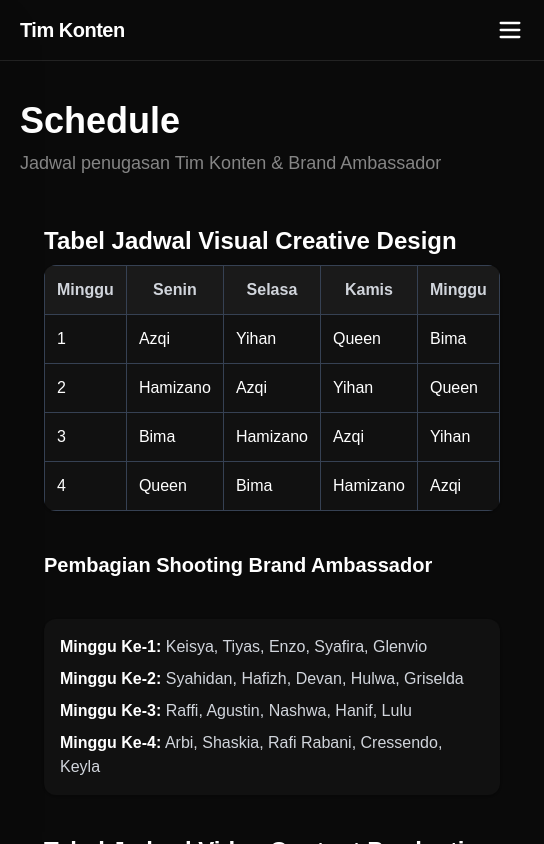
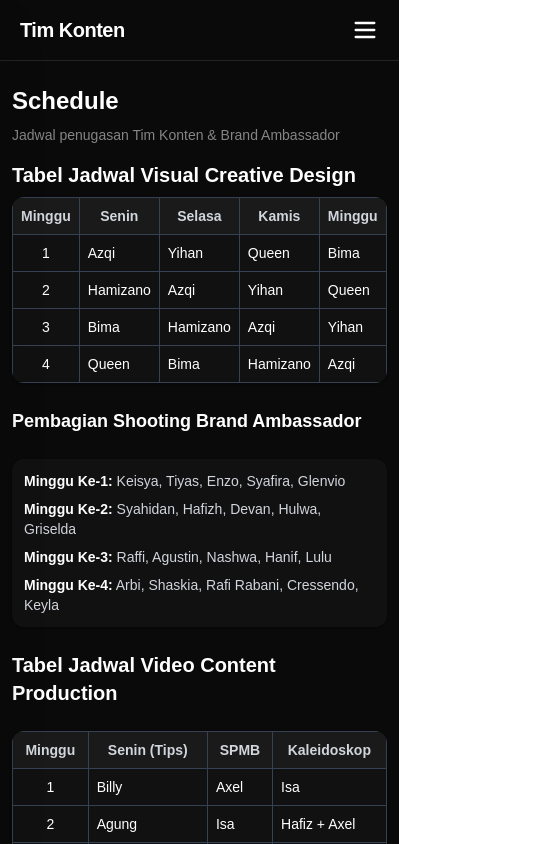
Before and after one commit to axellfumioo/timkongten, a Next.js app: page /dashboard/schedule in a window 390 px wide. Shown: the whole page, 544 px wide, since content can reach past the window. Built offline with nearby package versions, Linux system fonts and the light colour scheme; no server answers; sample sign-in values are in the browser's storage.

Commit message:
fix table responsive

```diff
--- a/src/app/dashboard/schedule/page.tsx
+++ b/src/app/dashboard/schedule/page.tsx
@@ -25,110 +25,110 @@ const App = () => {
                     </div>
 
                     {/* Main Content */}
-                    <main className="flex-1 px-5 sm:px-10 pt-10 bg-[#0a0a0a] overflow-y-auto">
-                        <div className="mb-6">
-                            <h1 className="text-4xl font-extrabold mb-2">Schedule</h1>
-                            <p className="text-white/50 text-lg">Jadwal penugasan Tim Konten & Brand Ambassador</p>
+                    <main className="flex-1 px-3 sm:px-5 lg:px-10 pt-6 sm:pt-10 bg-[#0a0a0a] overflow-y-auto">
+                        <div className="mb-4 sm:mb-6">
+                            <h1 className="text-2xl sm:text-3xl lg:text-4xl font-extrabold mb-2">Schedule</h1>
+                            <p className="text-white/50 text-sm sm:text-base lg:text-lg">Jadwal penugasan Tim Konten & Brand Ambassador</p>
                         </div>
                         <div>
-                            <div className="p-6 space-y-10 bg-[#0a0a0a] min-h-screen text-white">
+                            <div className="pb-6 space-y-6 sm:space-y-8 lg:space-y-10 bg-[#0a0a0a] min-h-screen text-white">
 
                                 {/* TABEL 1 */}
-                                <h2 className="text-2xl font-bold mb-2">Tabel Jadwal Visual Creative Design</h2>
+                                <h2 className="text-xl sm:text-2xl font-bold mb-2">Tabel Jadwal Visual Creative Design</h2>
 
                                 <div className="overflow-x-auto bg-[#111] shadow rounded-xl">
-                                    <table className="min-w-full border border-gray-700 text-white">
+                                    <table className="min-w-full border border-gray-700 text-white text-sm sm:text-base">
                                         <thead className="bg-[#1a1a1a] text-gray-300">
                                             <tr>
-                                                <th className="border border-gray-700 p-3">Minggu</th>
-                                                <th className="border border-gray-700 p-3">Senin</th>
-                                                <th className="border border-gray-700 p-3">Selasa</th>
-                                                <th className="border border-gray-700 p-3">Kamis</th>
-                                                <th className="border border-gray-700 p-3">Minggu</th>
+                                                <th className="border border-gray-700 p-2 sm:p-3 whitespace-nowrap">Minggu</th>
+                                                <th className="border border-gray-700 p-2 sm:p-3 whitespace-nowrap">Senin</th>
+                                                <th className="border border-gray-700 p-2 sm:p-3 whitespace-nowrap">Selasa</th>
+                                                <th className="border border-gray-700 p-2 sm:p-3 whitespace-nowrap">Kamis</th>
+                                                <th className="border border-gray-700 p-2 sm:p-3 whitespace-nowrap">Minggu</th>
                                             </tr>
                                         </thead>
                                         <tbody>
                                             <tr>
-                                                <td className="border border-gray-700 p-3">1</td>
-                                                <td className="border border-gray-700 p-3">Azqi</td>
-                                                <td className="border border-gray-700 p-3">Yihan</td>
-                                                <td className="border border-gray-700 p-3">Queen</td>
-                                                <td className="border border-gray-700 p-3">Bima</td>
+                                                <td className="border border-gray-700 p-2 sm:p-3 text-center">1</td>
+                                                <td className="border border-gray-700 p-2 sm:p-3">Azqi</td>
+                                                <td className="border border-gray-700 p-2 sm:p-3">Yihan</td>
+                                                <td className="border border-gray-700 p-2 sm:p-3">Queen</td>
+                                                <td className="border border-gray-700 p-2 sm:p-3">Bima</td>
                                             </tr>
                                             <tr>
-                                                <td className="border border-gray-700 p-3">2</td>
-                                                <td className="border border-gray-700 p-3">Hamizano</td>
-                                                <td className="border border-gray-700 p-3">Azqi</td>
-                                                <td className="border border-gray-700 p-3">Yihan</td>
-                                                <td className="border border-gray-700 p-3">Queen</td>
+                                                <td className="border border-gray-700 p-2 sm:p-3 text-center">2</td>
+                                                <td className="border border-gray-700 p-2 sm:p-3">Hamizano</td>
+                                                <td className="border border-gray-700 p-2 sm:p-3">Azqi</td>
+                                                <td className="border border-gray-700 p-2 sm:p-3">Yihan</td>
+                                                <td className="border border-gray-700 p-2 sm:p-3">Queen</td>
                                             </tr>
                                             <tr>
-                                                <td className="border border-gray-700 p-3">3</td>
-                                                <td className="border border-gray-700 p-3">Bima</td>
-                                                <td className="border border-gray-700 p-3">Hamizano</td>
-                                                <td className="border border-gray-700 p-3">Azqi</td>
-                                                <td className="border border-gray-700 p-3">Yihan</td>
+                                                <td className="border border-gray-700 p-2 sm:p-3 text-center">3</td>
+                                                <td className="border border-gray-700 p-2 sm:p-3">Bima</td>
+                                                <td className="border border-gray-700 p-2 sm:p-3">Hamizano</td>
+                                                <td className="border border-gray-700 p-2 sm:p-3">Azqi</td>
+                                                <td className="border border-gray-700 p-2 sm:p-3">Yihan</td>
                                             </tr>
                                             <tr>
-                                                <td className="border border-gray-700 p-3">4</td>
-                                                <td className="border border-gray-700 p-3">Queen</td>
-                                                <td className="border border-gray-700 p-3">Bima</td>
-                                                <td className="border border-gray-700 p-3">Hamizano</td>
-                                                <td className="border border-gray-700 p-3">Azqi</td>
+                                                <td className="border border-gray-700 p-2 sm:p-3 text-center">4</td>
+                                                <td className="border border-gray-700 p-2 sm:p-3">Queen</td>
+                                                <td className="border border-gray-700 p-2 sm:p-3">Bima</td>
+                                                <td className="border border-gray-700 p-2 sm:p-3">Hamizano</td>
+                                                <td className="border border-gray-700 p-2 sm:p-3">Azqi</td>
                                             </tr>
                                         </tbody>
                                     </table>
                                 </div>
 
                                 {/* Brand Ambassador */}
-                                <h3 className="text-xl font-semibold mt-6">Pembagian Shooting Brand Ambassador</h3>
+                                <h3 className="text-lg sm:text-xl font-semibold mt-4 sm:mt-6">Pembagian Shooting Brand Ambassador</h3>
 
-                                <div className="bg-[#111] shadow rounded-xl p-4 text-gray-300">
-                                    <div className="space-y-2">
-                                        <p><span className="font-bold text-white">Minggu Ke-1:</span> Keisya, Tiyas, Enzo, Syafira, Glenvio</p>
-                                        <p><span className="font-bold text-white">Minggu Ke-2:</span> Syahidan, Hafizh, Devan, Hulwa, Griselda</p>
-                                        <p><span className="font-bold text-white">Minggu Ke-3:</span> Raffi, Agustin, Nashwa, Hanif, Lulu</p>
-                                        <p><span className="font-bold text-white">Minggu Ke-4:</span> Arbi, Shaskia, Rafi Rabani, Cressendo, Keyla</p>
+                                <div className="bg-[#111] shadow rounded-xl p-3 sm:p-4 text-gray-300">
+                                    <div className="space-y-2 sm:space-y-3 text-sm sm:text-base">
+                                        <p className="break-words"><span className="font-bold text-white">Minggu Ke-1:</span> Keisya, Tiyas, Enzo, Syafira, Glenvio</p>
+                                        <p className="break-words"><span className="font-bold text-white">Minggu Ke-2:</span> Syahidan, Hafizh, Devan, Hulwa, Griselda</p>
+                                        <p className="break-words"><span className="font-bold text-white">Minggu Ke-3:</span> Raffi, Agustin, Nashwa, Hanif, Lulu</p>
+                                        <p className="break-words"><span className="font-bold text-white">Minggu Ke-4:</span> Arbi, Shaskia, Rafi Rabani, Cressendo, Keyla</p>
                                     </div>
                                 </div>
 
                                 {/* TABEL 2 */}
-                                <h2 className="text-2xl font-bold mt-10">Tabel Jadwal Video Content Production</h2>
+                                <h2 className="text-xl sm:text-2xl font-bold mt-6 sm:mt-10">Tabel Jadwal Video Content Production</h2>
 
                                 <div className="overflow-x-auto bg-[#111] shadow rounded-xl">
-                                    <table className="min-w-full border border-gray-700 text-white">
+                                    <table className="min-w-full border border-gray-700 text-white text-sm sm:text-base">
                                         <thead className="bg-[#1a1a1a] text-gray-300">
                                             <tr>
-                                                <th className="border border-gray-700 p-3">Minggu</th>
-                                                <th className="border border-gray-700 p-3">Senin (Tips)</th>
-                                                <th className="border border-gray-700 p-3">SPMB</th>
-                                                <th className="border border-gray-700 p-3">Kaleidoskop</th>
+                                                <th className="border border-gray-700 p-2 sm:p-3 whitespace-nowrap">Minggu</th>
+                                                <th className="border border-gray-700 p-2 sm:p-3 whitespace-nowrap">Senin (Tips)</th>
+                                                <th className="border border-gray-700 p-2 sm:p-3 whitespace-nowrap">SPMB</th>
+                                                <th className="border border-gray-700 p-2 sm:p-3 whitespace-nowrap">Kaleidoskop</th>
                                             </tr>
                                         </thead>
                                         <tbody>
                                             <tr>
-                                                <td className="border border-gray-700 p-3">1</td>
-                                                <td className="border border-gray-700 p-3">Billy</td>
-                                                <td className="border border-gray-700 p-3">Axel</td>
-                                                <td className="border border-gray-700 p-3">Isa</td>
+                                                <td className="border border-gray-700 p-2 sm:p-3 text-center">1</td>
+                                                <td className="border border-gray-700 p-2 sm:p-3">Billy</td>
+                                                <td className="border border-gray-700 p-2 sm:p-3">Axel</td>
+                                                <td className="border border-gray-700 p-2 sm:p-3">Isa</td>
                                             </tr>
                                             <tr>
-                                                <td className="border border-gray-700 p-3">2</td>
-                                                <td className="border border-gray-700 p-3">Agung</td>
-                                                <td className="border border-gray-700 p-3">Isa</td>
-                                                <td className="border border-gray-700 p-3">Hafiz + Axel</td>
+                                                <td className="border border-gray-700 p-2 sm:p-3 text-center">2</td>
+                                                <td className="border border-gray-700 p-2 sm:p-3">Agung</td>
+                                                <td className="border border-gray-700 p-2 sm:p-3">Isa</td>
+                                                <td className="border border-gray-700 p-2 sm:p-3 whitespace-nowrap">Hafiz + Axel</td>
                                             </tr>
                                             <tr>
-                                                <td className="border border-gray-700 p-3">3</td>
-                                                <td className="border border-gray-700 p-3">Rasya + Hanif</td>
-                                                <td className="border border-gray-700 p-3">Billy</td>
-                                                <td className="border border-gray-700 p-3">Axel</td>
+                                                <td className="border border-gray-700 p-2 sm:p-3 text-center">3</td>
+                                                <td className="border border-gray-700 p-2 sm:p-3 whitespace-nowrap">Rasya + Hanif</td>
+                                                <td className="border border-gray-700 p-2 sm:p-3">Billy</td>
+                                                <td className="border border-gray-700 p-2 sm:p-3">Axel</td>
                                             </tr>
                                             <tr>
-                                                <td className="border border-gray-700 p-3">4</td>
-                                                <td className="border border-gray-700 p-3">Hanif</td>
-                                                <td className="border border-gray-700 p-3">Agung</td>
-                                                <td className="border border-gray-700 p-3">Isa</td>
+                                                <td className="border border-gray-700 p-2 sm:p-3 text-center">4</td>
+                                                <td className="border border-gray-700 p-2 sm:p-3">Hanif</td>
+                                                <td className="border border-gray-700 p-2 sm:p-3">Agung</td>
+                                                <td className="border border-gray-700 p-2 sm:p-3">Isa</td>
                                             </tr>
                                         </tbody>
                                     </table>
--- a/src/components/dashboard/common/utils/Navigation.tsx
+++ b/src/components/dashboard/common/utils/Navigation.tsx
@@ -10,6 +10,7 @@ import {
     CalendarCheck2,
     FolderCheckIcon,
     LucideIcon,
+    Clapperboard,
 } from 'lucide-react'
 import { useSession } from 'next-auth/react'
 import { useGlobalStore } from '@/app/lib/global-store'
@@ -26,7 +27,7 @@ const navigationItems: NavItem[] = [
     { label: 'Calendar Of Content', href: '/dashboard/coc', icon: CalendarCheck },
     { label: 'Point Evidence', href: '/dashboard/evidence', icon: NotebookPen },
     { type: 'divider', label: 'Utilitas' },
-    { label: 'Drive Sort', href: '/dashboard/drivesort', icon: FolderCheckIcon },
+    { label: 'Content Writer', href: '/dashboard/contentwriter', icon: Clapperboard },
     { label: 'File Assets', href: '/dashboard/assets', icon: FolderArchive },
 ]
 
```
Also changed, not shown: src/app/dashboard/contentwriter/page.tsx (renamed from src/app/dashboard/drivesort/page.tsx).
